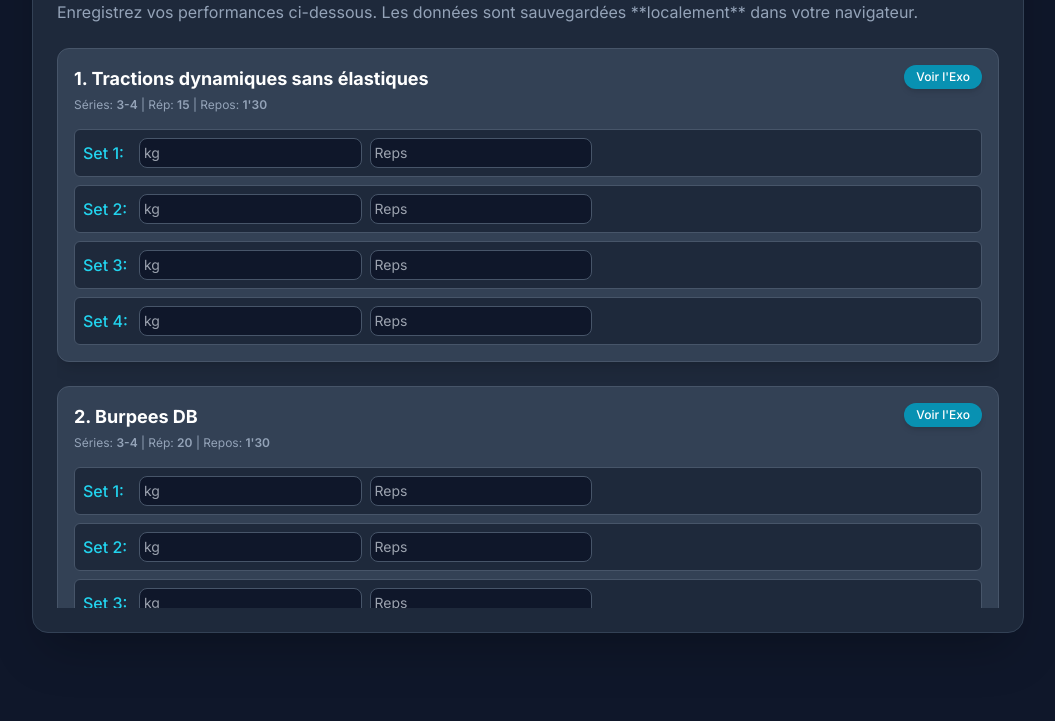
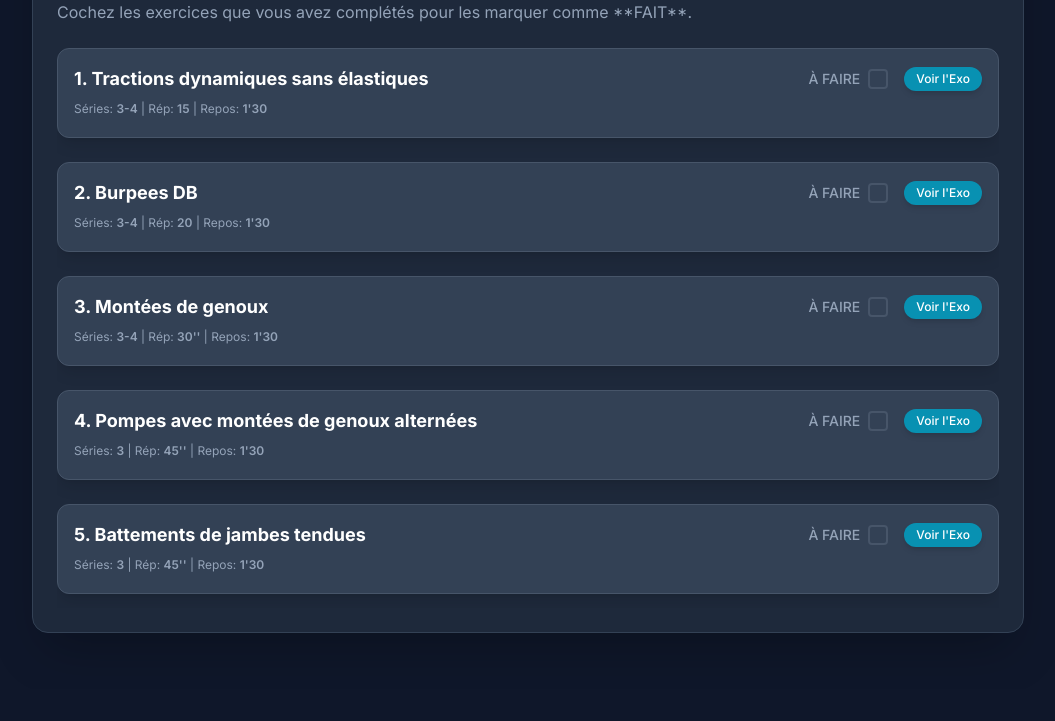
Before and after one commit to dleveneur/ProgrammeSeche, a plain HTML site: page index.html in a window 1280 px wide. Shown: the part 399-1120 px from the top of the page, without its empty margins (112-1167 px from the left). After the commit the page ends 1088 px from the top, so only its background shows below. Drawn offline with nearby package versions, Linux system fonts and the light colour scheme.

Commit message:
Update index.html

```diff
--- a/index.html
+++ b/index.html
@@ -48,6 +48,36 @@
         }
         @keyframes spin {
             to { transform: rotate(360deg); }
+        }
+        /* Style pour la checkbox de validation */
+        input[type="checkbox"] {
+            appearance: none;
+            -webkit-appearance: none;
+            -moz-appearance: none;
+            height: 20px;
+            width: 20px;
+            border: 2px solid #475569; /* slate-600 */
+            border-radius: 4px;
+            cursor: pointer;
+            outline: none;
+            transition: all 0.2s ease;
+            position: relative;
+        }
+
+        input[type="checkbox"]:checked {
+            background-color: #10b981; /* emerald-500 */
+            border-color: #10b981;
+        }
+
+        input[type="checkbox"]:checked::after {
+            content: '✓';
+            color: white;
+            position: absolute;
+            top: 50%;
+            left: 50%;
+            transform: translate(-50%, -50%);
+            font-size: 14px;
+            font-weight: bold;
         }
     </style>
     <!-- Logique JavaScript principale -->
@@ -150,19 +180,33 @@
             return date.toLocaleDateString('fr-FR', { weekday: 'long', year: 'numeric', month: 'long', day: 'numeric' });
         }
 
-        // --- Logique de Stockage Local ---
+        // Fonction utilitaire pour le Debounce
+        function debounce(func, timeout = 300) {
+            let timer;
+            return (...args) => {
+                clearTimeout(timer);
+                timer = setTimeout(() => {
+                    func.apply(this, args);
+                }, timeout);
+            };
+        }
+
+
+        // --- Logique de Stockage Local Simplifiée (Fait/Pas Fait) ---
 
         function initializeApp() {
-            // L'application est prête immédiatement car il n'y a pas d'attente d'authentification
             window.appData.isAuthReady = true;
             console.log("Application initialisée. Sauvegarde locale activée.");
             renderApp();
         }
 
-        window.logPerformance = function(sessionId, exerciseName, setIndex, weight, reps) {
-            const today = new Date();
-            today.setHours(0, 0, 0, 0);
-            const dateKey = today.toISOString().split('T')[0];
+        // Fonction de sauvegarde réelle (interne) pour le statut Fait/Pas Fait
+        window._toggleExerciseDone = function(sessionId, exerciseName, isDone) {
+            const today = window.state.today;
+            // IMPORTANT : Utiliser un clone pour ne pas altérer l'objet date dans l'état
+            const dateForStorage = new Date(today);
+            dateForStorage.setHours(0, 0, 0, 0);
+            const dateKey = dateForStorage.toISOString().split('T')[0];
             const storageKey = `${userId}_${dateKey}`; // Clé unique par utilisateur/jour
 
             // 1. Charger les logs existants pour aujourd'hui
@@ -176,26 +220,25 @@
                     exercises: {}
                 };
             }
-            if (!dailyLogs.sessions[sessionId].exercises[exerciseName]) {
-                dailyLogs.sessions[sessionId].exercises[exerciseName] = { sets: {} };
-            }
 
-            // 3. Enregistrer le set spécifique
-            dailyLogs.sessions[sessionId].exercises[exerciseName].sets[setIndex] = {
-                weight: parseFloat(weight) || 0,
-                reps: parseInt(reps) || 0,
-                timestamp: Date.now() // Utilise un timestamp JavaScript simple
+            // 3. Enregistrer le statut de l'exercice
+            dailyLogs.sessions[sessionId].exercises[exerciseName] = {
+                isDone: isDone,
+                timestamp: Date.now()
             };
 
             // 4. Sauvegarder l'objet mis à jour
             try {
                 localStorage.setItem(storageKey, JSON.stringify(dailyLogs));
+                console.log(`Exercise ${exerciseName} marked as done: ${isDone}.`);
             } catch (error) {
                 console.error("Erreur lors de la sauvegarde dans localStorage:", error);
-                // Utiliser un message d'erreur personnalisé au lieu d'alert()
                 displayMessage("Erreur de sauvegarde locale. Votre navigateur est peut-être en mode privé.", 'error');
             }
         }
+
+        // Créer la fonction debounced (publique) pour la rendre fluide
+        window.debouncedToggleDone = debounce(window._toggleExerciseDone, 300);
 
         function displayMessage(message, type = 'info') {
             const container = document.getElementById('app-message-container');
@@ -226,10 +269,7 @@
 
         // Fonction pour récupérer les logs (pour l'affichage quotidien)
         window.getDailyLogs = function(dateKey, callback) {
-            // Clé de stockage
             const storageKey = `${userId}_${dateKey}`;
-
-            // Récupérer et parser les données
             const rawData = localStorage.getItem(storageKey);
             let logs = {};
 
@@ -242,10 +282,10 @@
                 }
             }
 
-            // Pour simuler l'asynchronisme de Firestore et mettre à jour le tracker
+            // Simuler l'asynchronisme et mettre à jour l'état de la vue
             setTimeout(() => {
                 callback(logs);
-                // Forcer le re-rendu de la vue du jour après la récupération/mise à jour
+                // Forcer le re-rendu de la vue du jour après la récupération initiale
                 const sessionName = getProgramDay(window.state.today);
                 const session = window.program.sessions[sessionName];
                 if (sessionName !== 'Repos' && document.getElementById('session-tracker')) {
@@ -254,7 +294,7 @@
             }, 0);
         }
 
-        // Simuler l'écoute des changements (pour mettre à jour la vue immédiatement après l'enregistrement)
+        // Simuler l'écoute des changements (Seulement pour la charge initiale)
         window.attachLocalListener = function(dateKey) {
              window.getDailyLogs(dateKey, (logs) => {
                 window.currentLogs = logs;
@@ -266,7 +306,8 @@
             // Initialisation de l'état de l'application
             window.state = {
                 activeTab: 'today', // 'today' ou 'calendar'
-                today: new Date(), // Utilise la date système actuelle
+                // Créer une nouvelle instance de Date() pour l'état initial
+                today: new Date(),
                 todayDateKey: new Date().toISOString().split('T')[0]
             };
 
@@ -277,7 +318,7 @@
 
                     <div id="app-message-container">
                         <div class="p-3 bg-green-900 border border-green-700 text-green-300 rounded-lg mb-4 text-center text-sm font-medium">
-                            ✅ Sauvegarde **locale** activée (dans votre navigateur). Vos données persistent sur cet appareil uniquement.
+                            ✅ Sauvegarde **locale** activée (dans votre navigateur). Statut de l'exercice optimisé.
                         </div>
                     </div>
 
@@ -336,7 +377,7 @@
                             Prenez le temps de récupérer, la progression continue même au repos !
                         </div>
                     ` : `
-                        <p class="text-slate-400 mb-6 mt-4">Enregistrez vos performances ci-dessous. Les données sont sauvegardées **localement** dans votre navigateur.</p>
+                        <p class="text-slate-400 mb-6 mt-4">Cochez les exercices que vous avez complétés pour les marquer comme **FAIT**.</p>
                         <div id="session-tracker" class="scroll-container space-y-6">
                             <!-- Sera rempli par renderSessionTracker après la récupération des logs -->
                             <div class="flex justify-center items-center h-24">
@@ -348,7 +389,7 @@
             `;
             document.getElementById('content-today').innerHTML = htmlContent;
 
-            // Récupérer les logs et attacher l'écouteur local
+            // Récupérer les logs et attacher l'écouteur local (déclenche le rendu du tracker)
             if (sessionName !== 'Repos') {
                  window.attachLocalListener(window.state.todayDateKey);
             }
@@ -362,21 +403,56 @@
             const sessionLogs = window.currentLogs && window.currentLogs[sessionId] ? window.currentLogs[sessionId].exercises : {};
 
             session.exercises.forEach((exo, exoIndex) => {
-                const exoLogs = sessionLogs[exo.name] ? sessionLogs[exo.name].sets : {};
+                // Logique de récupération simplifiée: cherche directement le statut isDone
+                const isDone = sessionLogs[exo.name] ? !!sessionLogs[exo.name].isDone : false;
 
-                const allNums = Array.from(exo.sets.matchAll(/(\d+)/g)).map(m => parseInt(m[1], 10));
-                const numSets = allNums.length > 0 ? Math.max(...allNums) : 3;
+                // Le handler simple appelle debouncedToggleDone avec le nouveau statut
+                const onChangeHandler = `window.debouncedToggleDone('${sessionId}', '${exo.name}', this.checked)`;
 
                 html += `
-                    <div class="bg-slate-700 p-4 rounded-xl shadow-lg border border-slate-600 transition duration-300 hover:shadow-cyan-500/30">
-                        <div class="flex justify-between items-start">
-                            <h3 class="text-lg font-bold text-white">${exoIndex + 1}. ${exo.name}</h3>
-                            <button onclick="window.toggleImage('img-${sessionId}-${exoIndex}', '${exo.prompt}')"
-                                class="text-xs px-3 py-1 bg-cyan-600 text-white font-medium rounded-full hover:bg-cyan-500 transition duration-150 shadow-md">
-                                Voir l'Exo
-                            </button>
+                    <div class="bg-slate-700 p-4 rounded-xl shadow-lg border border-slate-600 transition duration-300
+                        ${isDone ? 'ring-2 ring-green-500' : 'hover:shadow-cyan-500/30'}">
+
+                        <div class="flex flex-col sm:flex-row justify-between items-start sm:items-center">
+                            <h3 class="text-lg font-bold ${isDone ? 'text-green-300 line-through' : 'text-white'}">
+                                ${exoIndex + 1}. ${exo.name}
+                            </h3>
+
+                            <div class="flex items-center space-x-4 mt-2 sm:mt-0">
+                                <!-- Contrôle Fait/Non Fait -->
+                                <div class="flex items-center">
+                                    <label for="done-${sessionId}-${exoIndex}" class="text-sm font-medium mr-2 cursor-pointer
+                                        ${isDone ? 'text-green-400' : 'text-slate-400'}">
+                                        ${isDone ? 'FAIT' : 'À FAIRE'}
+                                    </label>
+                                    <input type="checkbox"
+                                        id="done-${sessionId}-${exoIndex}"
+                                        class="cursor-pointer"
+                                        ${isDone ? 'checked' : ''}
+                                        onclick="${onChangeHandler}"
+                                        onchange="
+                                            const container = this.closest('div.bg-slate-700');
+                                            container.classList.toggle('ring-2', this.checked);
+                                            container.classList.toggle('ring-green-500', this.checked);
+                                            container.querySelector('h3').classList.toggle('line-through', this.checked);
+                                            container.querySelector('h3').classList.toggle('text-green-300', this.checked);
+                                            container.querySelector('label').textContent = this.checked ? 'FAIT' : 'À FAIRE';
+                                            container.querySelector('label').classList.toggle('text-green-400', this.checked);
+                                        "
+                                    />
+                                </div>
+
+                                <!-- Bouton d'image -->
+                                <button onclick="window.toggleImage('img-${sessionId}-${exoIndex}', '${exo.prompt}')"
+                                    class="text-xs px-3 py-1 bg-cyan-600 text-white font-medium rounded-full hover:bg-cyan-500 transition duration-150 shadow-md flex-shrink-0">
+                                    Voir l'Exo
+                                </button>
+                            </div>
                         </div>
-                        <p class="text-xs text-slate-400 mt-1 mb-3">Séries: <span class="font-semibold">${exo.sets}</span> | Rép: <span class="font-semibold">${exo.reps}</span> | Repos: <span class="font-semibold">${exo.rest}</span></p>
+
+                        <p class="text-xs text-slate-400 mt-2 mb-1">
+                            Séries: <span class="font-semibold">${exo.sets}</span> | Rép: <span class="font-semibold">${exo.reps}</span> | Repos: <span class="font-semibold">${exo.rest}</span>
+                        </p>
 
                         <div id="img-${sessionId}-${exoIndex}" class="mt-3 hidden">
                             <div class="flex justify-center items-center h-48 bg-slate-600 rounded-lg" id="img-placeholder-${sessionId}-${exoIndex}">
@@ -384,41 +460,6 @@
                             </div>
                         </div>
 
-                        <!-- Logique des sets (Séparée par série) -->
-                        <div class="mt-4 space-y-2">
-                            ${Array.from({ length: numSets }).map((_, setIndex) => {
-                                const log = exoLogs[setIndex.toString()] || {};
-
-                                // Utiliser l'index du set pour les IDs
-                                const setInputId = `${sessionId}-${exoIndex}-${setIndex}`;
-
-                                return `
-                                    <div class="flex items-center space-x-2 bg-slate-800 p-2 rounded-md border border-slate-600">
-                                        <span class="font-medium text-cyan-400 w-12 flex-shrink-0">Set ${setIndex + 1}:</span>
-
-                                        <label for="weight-${setInputId}" class="text-sm text-slate-400 sr-only">Poids (kg):</label>
-                                        <input type="number"
-                                            placeholder="kg"
-                                            class="w-1/4 p-1 border rounded-lg bg-slate-900 text-white border-slate-600 focus:ring-cyan-500 focus:border-cyan-500 text-sm"
-                                            id="weight-${setInputId}"
-                                            value="${log.weight || ''}"
-                                            onchange="window.logPerformance('${sessionId}', '${exo.name}', '${setIndex}', this.value, document.getElementById('reps-${setInputId}').value); window.attachLocalListener(window.state.todayDateKey);"
-                                            min="0"
-                                        />
-
-                                        <label for="reps-${setInputId}" class="text-sm text-slate-400 sr-only">Reps:</label>
-                                        <input type="number"
-                                            placeholder="Reps"
-                                            class="w-1/4 p-1 border rounded-lg bg-slate-900 text-white border-slate-600 focus:ring-cyan-500 focus:border-cyan-500 text-sm"
-                                            id="reps-${setInputId}"
-                                            value="${log.reps || ''}"
-                                            onchange="window.logPerformance('${sessionId}', '${exo.name}', '${setIndex}', document.getElementById('weight-${setInputId}').value, this.value); window.attachLocalListener(window.state.todayDateKey);"
-                                            min="0"
-                                        />
-                                    </div>
-                                `;
-                            }).join('')}
-                        </div>
                     </div>
                 `;
             });
@@ -429,16 +470,21 @@
         function renderCalendarView() {
             const today = new Date();
             const days = [];
+            // Jours de la semaine en français (Dimanche=0, Lundi=1...)
             const dayNames = ['Dim', 'Lun', 'Mar', 'Mer', 'Jeu', 'Ven', 'Sam'];
 
             // Calculer les 90 jours
             for (let i = 0; i < 90; i++) {
                 const date = new Date(today);
                 date.setDate(today.getDate() + i);
-                const sessionName = getProgramDay(date);
+
+                // VÉRIFICATION CRITIQUE: Le jour de la semaine (0 à 6) de la date calculée
+                const dayOfWeek = date.getDay();
+                const sessionName = window.program.weeklySchedule[dayOfWeek];
+
                 days.push({
                     date: date,
-                    dayName: dayNames[date.getDay()],
+                    dayName: dayNames[dayOfWeek],
                     session: sessionName,
                     isToday: i === 0
                 });
@@ -472,11 +518,8 @@
         // Masquer/Afficher l'image. Si masquée, elle est effacée.
         window.toggleImage = function(containerId, prompt) {
             const container = document.getElementById(containerId);
-            // L'ID du placeholder doit être construit à partir des indices pour être unique et facile à retrouver
-            // La logique est ajustée pour retrouver l'ID du placeholder correctement.
             const parts = containerId.split('-'); // ex: ['img', 'Séance 1', '0']
             const placeholderId = `img-placeholder-${parts[1]}-${parts[2]}`;
-
             const placeholder = document.getElementById(placeholderId);
 
             if (container.classList.contains('hidden')) {
```
